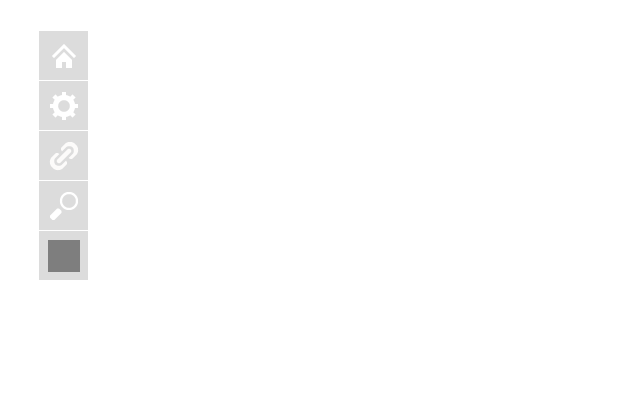
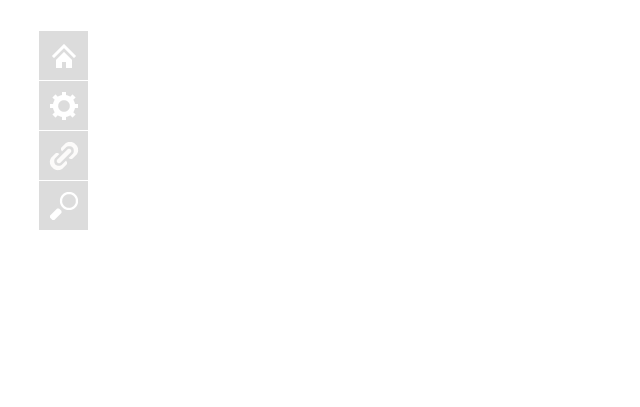
Before and after one commit to yaroslavzinchenko/css-menu-transition, a plain HTML site: page index.html in a window 1280 px wide. Shown: the whole page, without its empty margins (0-640 px from the left). Drawn offline with Linux system fonts and the light colour scheme.

Commit message:
Some changes

```diff
--- a/index.html
+++ b/index.html
@@ -31,12 +31,6 @@
 			<a href="">Item 3</a>
 			<a href="">Item 4</a>
 		</li>
-		<li class="menu">
-			<a href="">1</a>
-			<a href="">2</a>
-			<a href="">3</a>
-			<a href="">4</a>
-		</li>
 	</ul>
 </body>
 </html>
--- a/style.css
+++ b/style.css
@@ -96,8 +96,3 @@ body
 {
 	background: url(search.png) center no-repeat;
 }
-
-.menu a:first-child::before
-{
-	background: url(icons8-menu-500.png) center no-repeat;
-}
```
Also changed, not shown: icons8-menu-500.png (deleted).
